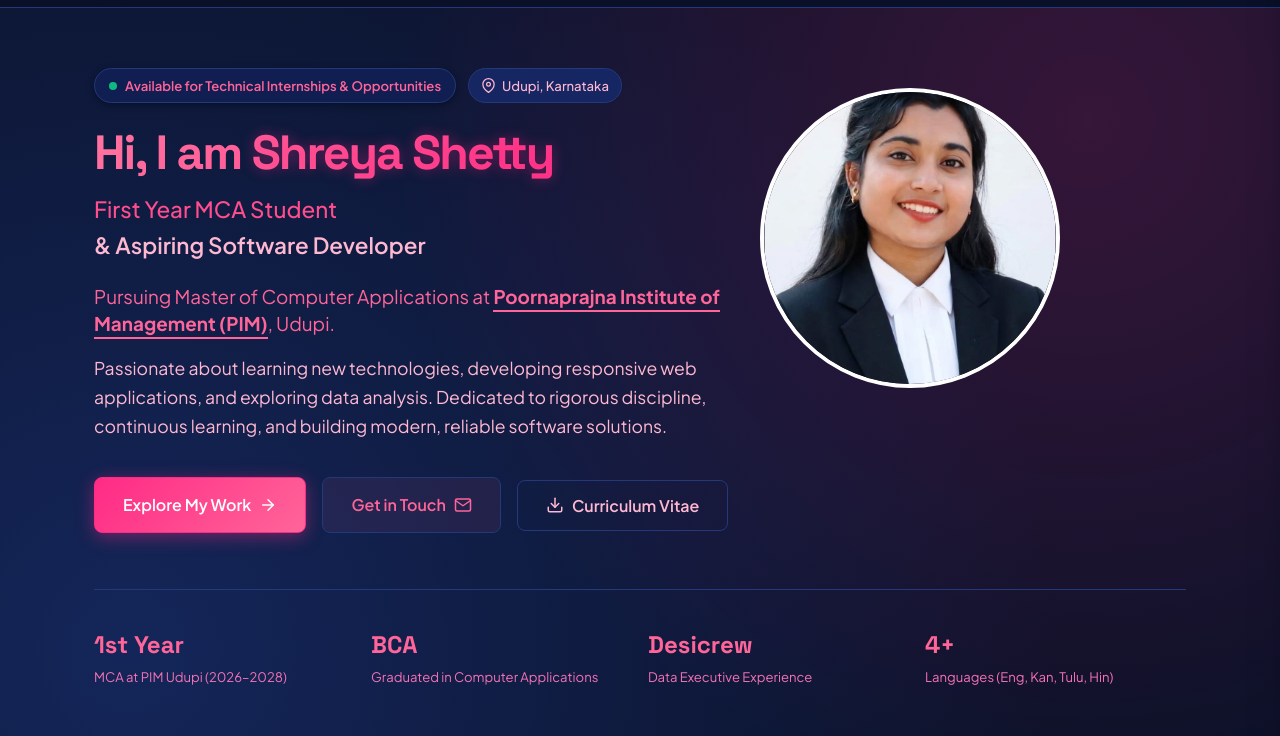
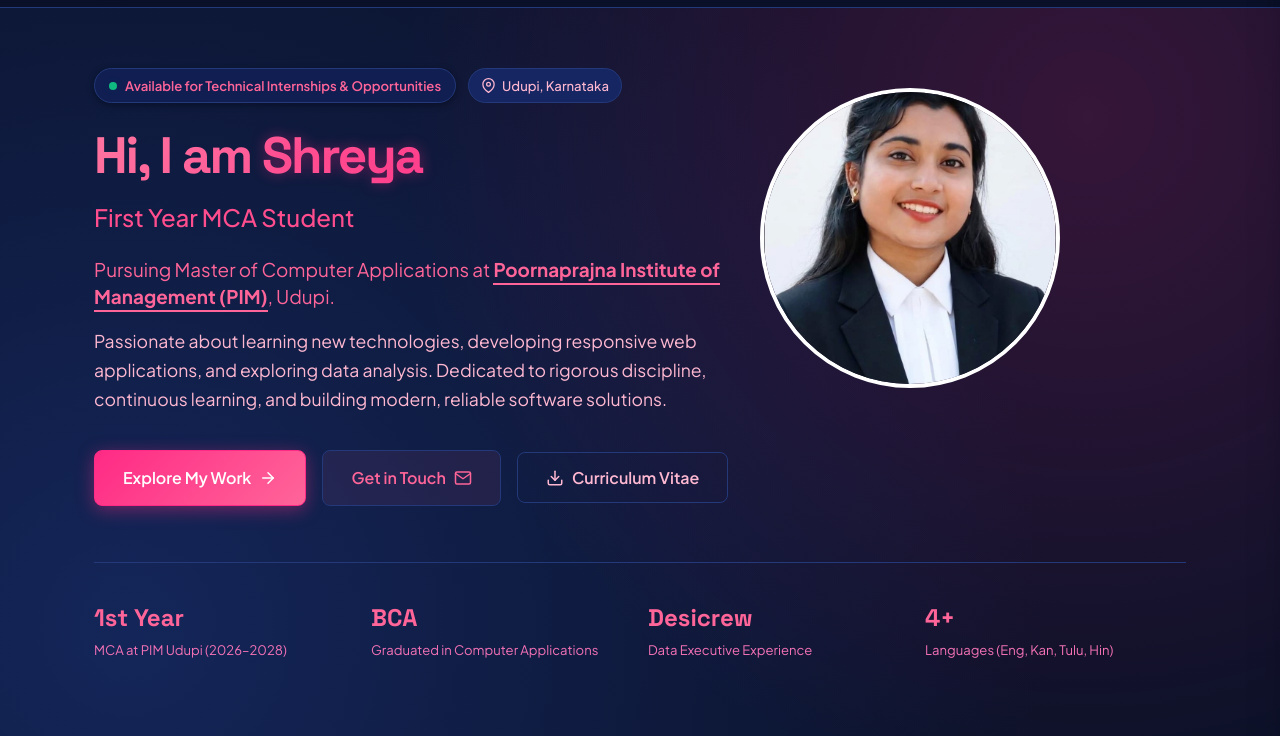
Before and after one commit to shettyshreu24-arch/Shreya, a plain HTML site: page index.html in a window 1280 px wide. Shown: the part 64-800 px from the top of the page. Drawn offline with Linux system fonts and the light colour scheme.

Commit message:
Update index.html

```diff
--- a/index.html
+++ b/index.html
@@ -186,14 +186,14 @@
           </div>
         </div>
 
-        <!-- Text-Focused Introduction Content -->
-        <div class="hero-content">
-         <h1 id="hero-title" class="hero-title" style="font-size: 3rem; font-weight: 800; margin-bottom: 12px;">
-           Hi, I am <span class="hero-name-accent" style="color: #ff2e7e;">Shreya Shetty</span>
-         </h1>
-         <p class="hero-subtitle" style="font-size: 1.4rem; font-weight: 500; color: #ff4d8d; margin-bottom: 20px;">
-            First Year MCA Student <span class="hero-title-sub">&amp; Aspiring Software Developer</span>
-         </p>
+      <!-- Text-Focused Introduction Content -->
+<div class="hero-content">
+  <h1 id="hero-title" class="hero-title" style="font-size: 3.2rem; font-weight: 800; line-height: 1.15; margin-bottom: 12px;">
+    Hi, I am <span class="hero-name-accent" style="color: #ff2e7e;">Shreya</span>
+  </h1>
+  <p class="hero-subtitle" style="font-size: 1.5rem; font-weight: 500; color: #ff4d8d; margin-bottom: 20px;">
+    First Year MCA Student
+  </p>
 
           <p class="hero-institution">
             Pursuing Master of Computer Applications at <strong>Poornaprajna Institute of Management (PIM)</strong>, Udupi.
```
